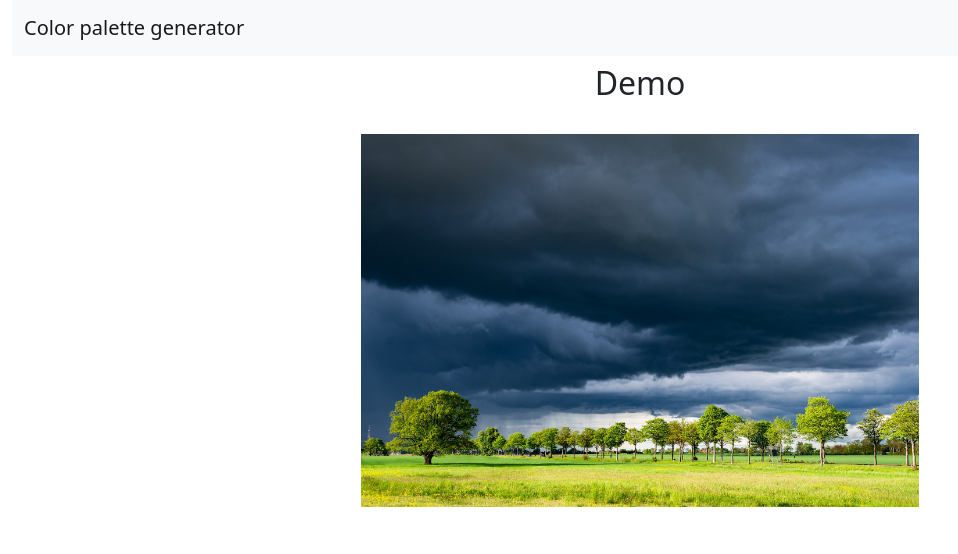
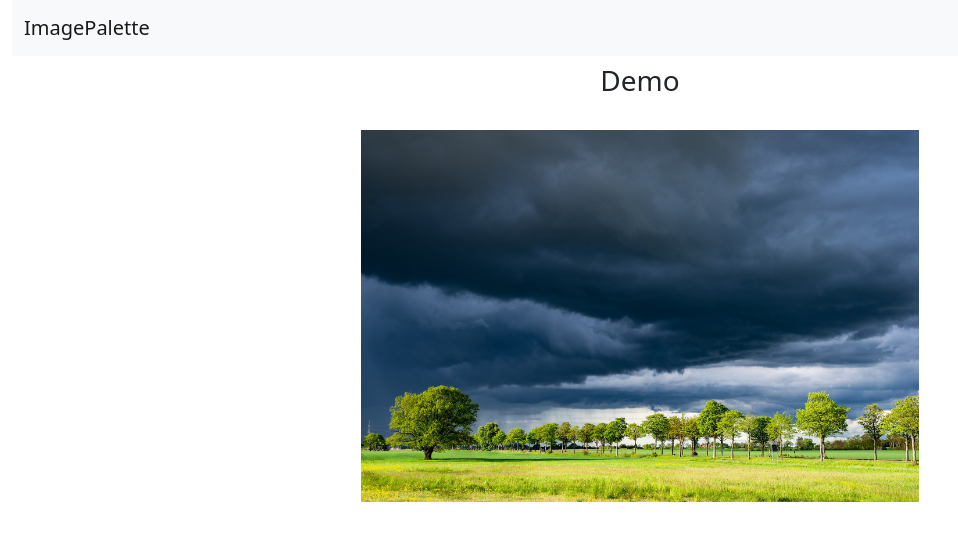
Before and after one commit to lasanthamudalige/image-color-palette-generator, a Flask app: page / in a window 1280 px wide. Shown: the top 554 px of the page, without its empty margins (0-958 px from the left). Run offline with Flask 2, Linux system fonts and the light colour scheme.

Commit message:
change program name

```diff
--- a/templates/index.html
+++ b/templates/index.html
@@ -4,7 +4,7 @@
     <meta charset="UTF-8" />
     <meta http-equiv="X-UA-Compatible" content="IE=edge" />
     <meta name="viewport" content="width=device-width, initial-scale=1.0" />
-    <title>Color palette generator</title>
+    <title>ImagePalette - Color palette generator</title>
     <!-- Bootstrap css -->
     <link href="https://cdn.jsdelivr.net/npm/bootstrap@5.0.2/dist/css/bootstrap.min.css" rel="stylesheet" integrity="sha384-EVSTQN3/azprG1Anm3QDgpJLIm9Nao0Yz1ztcQTwFspd3yD65VohhpuuCOmLASjC" crossorigin="anonymous">
     <!-- Bootstrap js -->
@@ -15,12 +15,12 @@
     <div class="container-fluid">
       <nav class="navbar navbar-light bg-light">
         <div class="container-fluid">
-          <a class="navbar-brand" href="/">Color palette generator</a>
+          <a class="navbar-brand" href="/">ImagePalette</a>
         </div>
       </nav>
 
       <div class="container text-center">
-        <h2 class="pt-2">Demo</h2>
+        <h3 class="pt-2">Demo</h3>
         <img src="{{ image }}" class="rounded w-50 pt-4 pb-5" alt="Image">
 
         <h4 class="mt-2 mb-4">Top 10 most common colors</h4>
```
